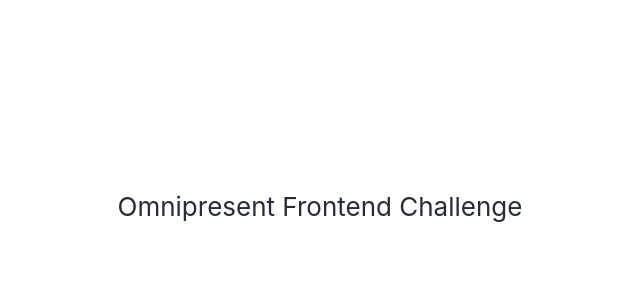
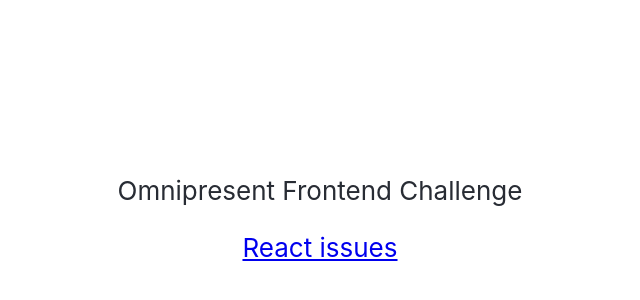
Before and after one commit to conradob/react-atomic-components, a React (Create React App) app: page / in a window 1280 px wide. Shown: the part 194-494 px from the top of the page, without its empty margins (320-960 px from the left). Built offline with nearby package versions, Linux system fonts and the light colour scheme; no server answers.

Commit message:
Create main screen

```diff
--- a/src/App.tsx
+++ b/src/App.tsx
@@ -1,18 +1,14 @@
-import {Header} from 'components/Header';
 import {Layout} from 'components/Layout';
 import {BrowserRouter as Router, Route, Switch} from 'react-router-dom';
 import {Issues} from 'screens/issues';
+import {Main} from 'screens/main';
 
 function App() {
   return (
     <Layout>
       <Router>
         <Switch>
-          <Route exact path="/">
-            <Header>
-              <p>Omnipresent Frontend Challenge</p>
-            </Header>
-          </Route>
+          <Route exact path="/" children={<Main />} />
           <Route path="/:owner/:repo/issues" children={<Issues />} />
         </Switch>
       </Router>
--- /dev/null
+++ b/src/screens/main.tsx
@@ -0,0 +1,13 @@
+import {Header} from 'components/Header';
+import {Link} from 'react-router-dom';
+
+export const Main = () => {
+  return (
+    <div>
+      <Header>
+        <p>Omnipresent Frontend Challenge</p>
+        <Link to="/facebook/react/issues">React issues</Link>
+      </Header>
+    </div>
+  );
+};
```
